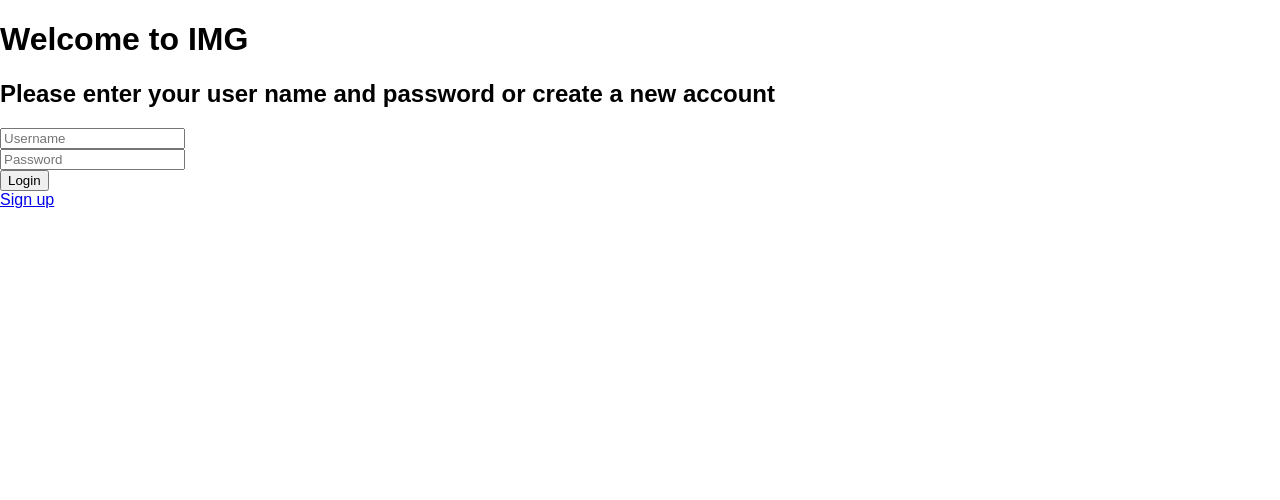
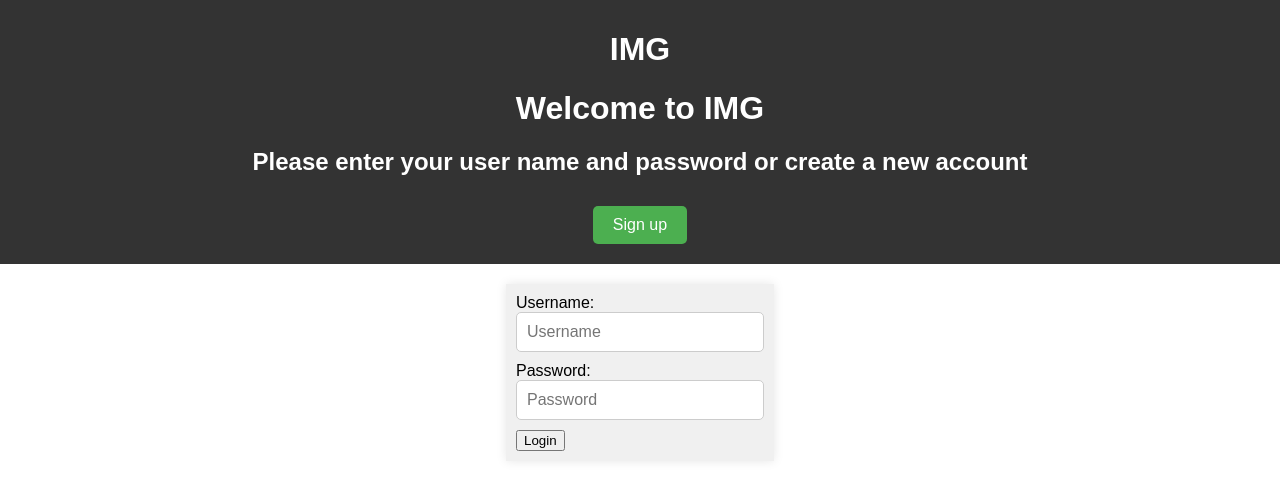
Before and after one commit to gustavoperess/Inventory-Management-System, a Flask app: page / in a window 1280 px wide. Shown: the top 500 px of the page. Run offline with Flask 3, Linux system fonts and the light colour scheme.

Commit message:
css changes!!

```diff
--- a/static/styles.css
+++ b/static/styles.css
@@ -17,12 +19,12 @@ main {
   padding: 20px;
 }
 
-.categories-container,
-.products-container {
+.container {
   width: 20%;
   background-color: #f0f0f0;
   padding: 10px;
   box-shadow: 0 0 10px rgba(0, 0, 0, 0.1);
+  margin: auto; /* Add this line to center the container */
 }
 
 .container ul li {
@@ -31,20 +33,67 @@ main {
   padding: 10px;
 }
 
+.container input[type="text"],
+.container input[type="password"] {
+  width: 100%;
+  padding: 10px;
+  margin-bottom: 10px;
+  font-size: 16px; /* Adjust the font size as needed */
+  border: 1px solid #ccc;
+  border-radius: 5px;
+  box-sizing: border-box;
+}
+
 .products-container {
-  width: 65%;
+  width: 75%;
   background-color: #fff;
-  padding: 10px;
+  padding: 20px;
   box-shadow: 0 0 10px rgba(0, 0, 0, 0.1);
 }
 
-ul {
-  list-style: none;
-  padding: 0;
+.products-container table {
+  width: 100%;
+  border-collapse: collapse;
+  margin-top: 20px;
 }
 
-li {
+.products-container th,
+.products-container td {
+  border: 1px solid #ddd;
+  padding: 8px;
+  text-align: left;
+}
+
+.products-container th {
+  background-color: #f2f2f2;
+}
+
+.products-container td {
+  font-size: 14px;
+}
+
+.products-container form {
+  display: flex;
+  flex-direction: column;
+  align-items: center;
+  margin-top: 20px;
+}
+
+.products-container input {
   margin-bottom: 10px;
+}
+
+.products-container input[type="submit"] {
+  background-color: #4CAF50;
+  color: white;
+  border: none;
+  padding: 10px 20px;
+  border-radius: 5px;
+  cursor: pointer;
+}
+
+.products-container input[type="submit"]:hover {
+  background-color: #45a049;
 }
 
 footer {
--- a/templates/index.html
+++ b/templates/index.html
@@ -3,11 +3,19 @@
 <head>
     <title>Chitter Main Page</title>
     <link rel="stylesheet" type="text/css" href="{{ url_for('static', filename='styles.css') }}">
-
 </head>
 <body>
+    <header>
+        <h1>IMG</h1>
         <h1>Welcome to IMG</h1>
         <h2>Please enter your user name and password or create a new account</h2>
+        <nav>
+            <a href="{{ url_for('register_page') }}">Sign up</a>
+        </nav>
+    </header>
+
+    <main>
+        <div class="container">
             <form method="POST" action="">
                 {% with messages = get_flashed_messages() %}
                     {% if messages %}
@@ -21,11 +29,11 @@
 
                 {{ form.hidden_tag() }}
                 {{ form.csrf_token }}
-      {{ form.username }}<br>
-      {{ form.password }}<br>
-      {{ form.submit }} <br>
+                <label for="username">Username:</label>{{ form.username }}</br>
+                <label for="password">Password:</label>{{ form.password }}</br>
+                {{ form.submit }}
             </form>
-
-    <a href="{{url_for('register_page')}}">Sign up</a>
+        </div>
+    </main>
 </body>
 </html>
```
Also changed, not shown: other parts of static/styles.css (+2 -53 lines). Lines whose indentation alone changed are shown as unchanged.
